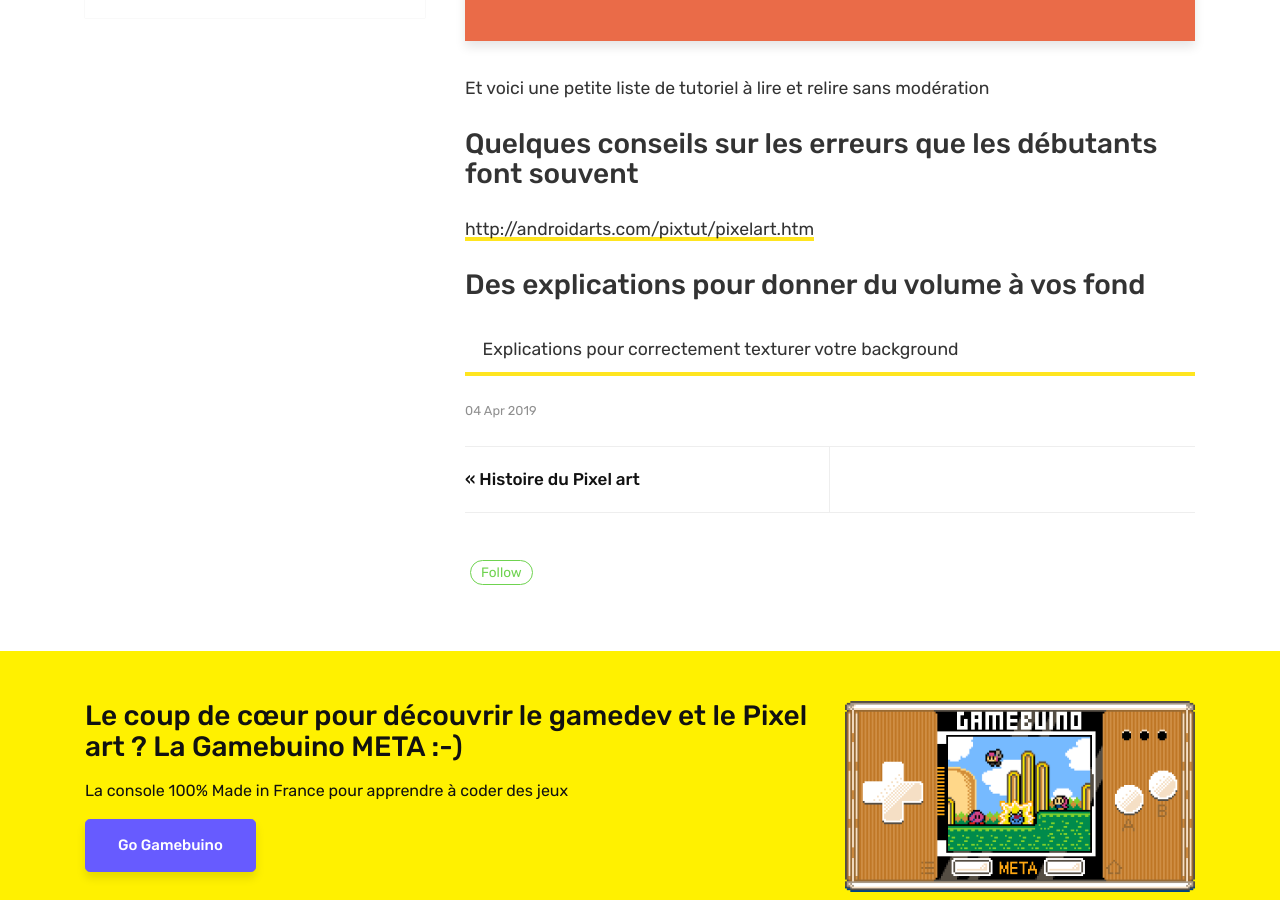
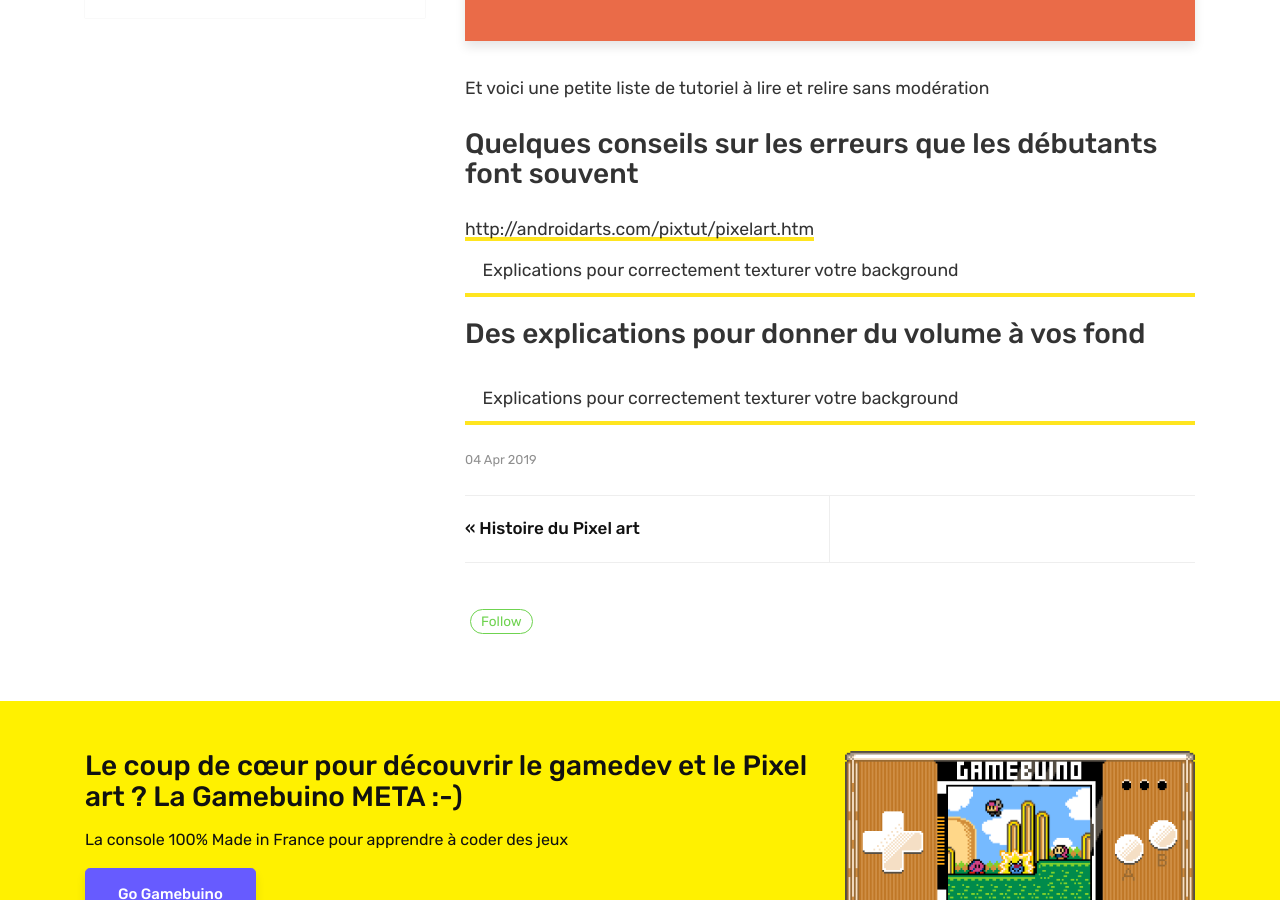
Before and after one commit to Maxibuino/PixBuino, a Jekyll site: the page built from _posts/2019-04-04-Tutoriel-Pixel-art.md, in a window 1280 px wide and 900 px high, scrolled down 683 px. Built offline with Jekyll 4.4.1, drawn with Linux system fonts in a browser that asks for light colours; comment, search, counter and statistics services are not loaded.

Commit message:
_posts/2019-04-04-Tutoriel-Pixel-art.md updated from https://stackedit.io/

```diff
--- a/_posts/2019-04-04-Tutoriel-Pixel-art.md
+++ b/_posts/2019-04-04-Tutoriel-Pixel-art.md
@@ -9,10 +9,11 @@
 
 ### Quelques conseils sur les erreurs que les débutants font souvent
 [http://androidarts.com/pixtut/pixelart.htm](http://androidarts.com/pixtut/pixelart.htm)
+<a class="nav-link highlight" target="blank" href="https://www.minecraftforum.net/forums/mapping-and-modding-java-edition/resource-packs/resource-pack-discussion/1254358-pixel-art-texturing-explained">Explications pour correctement texturer votre background</a>
 
 ### Des explications pour donner du volume à vos fond
 <a class="nav-link highlight" target="blank" href="https://www.minecraftforum.net/forums/mapping-and-modding-java-edition/resource-packs/resource-pack-discussion/1254358-pixel-art-texturing-explained">Explications pour correctement texturer votre background</a>
 
 <!--stackedit_data:
-eyJoaXN0b3J5IjpbLTg5OTU3MzA4MF19
+eyJoaXN0b3J5IjpbLTg0NjY1MDQxXX0=
 -->
```
